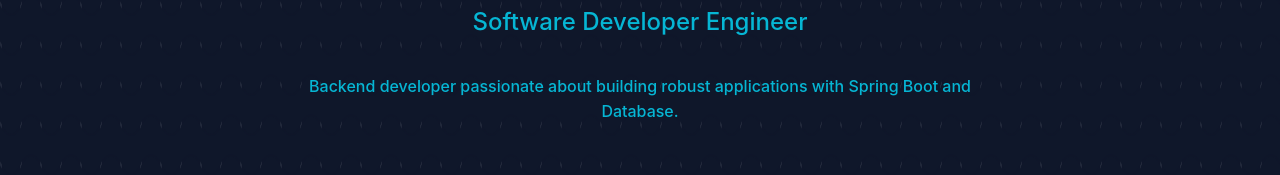
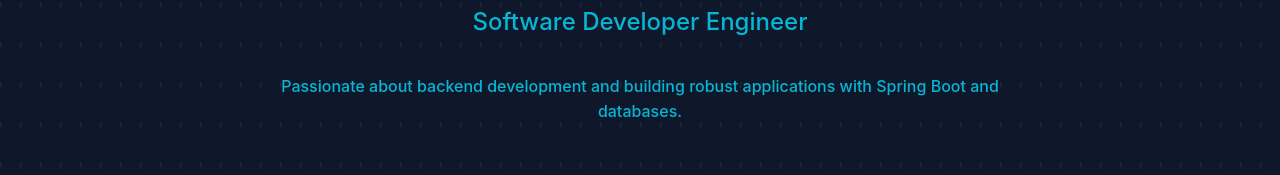
Before and after one commit to Chetan202/PersonalProfile, a plain HTML site: page index.html in a window 1280 px wide. Shown: the part 495-670 px from the top of the page. Drawn offline with nearby package versions, Linux system fonts and the light colour scheme; animation ran at ten frames a second.

Commit message:
Update index.html

```diff
--- a/index.html
+++ b/index.html
@@ -939,7 +939,7 @@
             </div>
             <h1>Chetan</h1>
             <p class="role">Software Developer Engineer</p>
-            <p class="mydescription">Backend developer passionate about building robust applications with Spring Boot and Database. </p>
+            <p class="mydescription">Passionate about backend development and building robust applications with Spring Boot and databases.</p>
         </div>
     </section>
 
```
